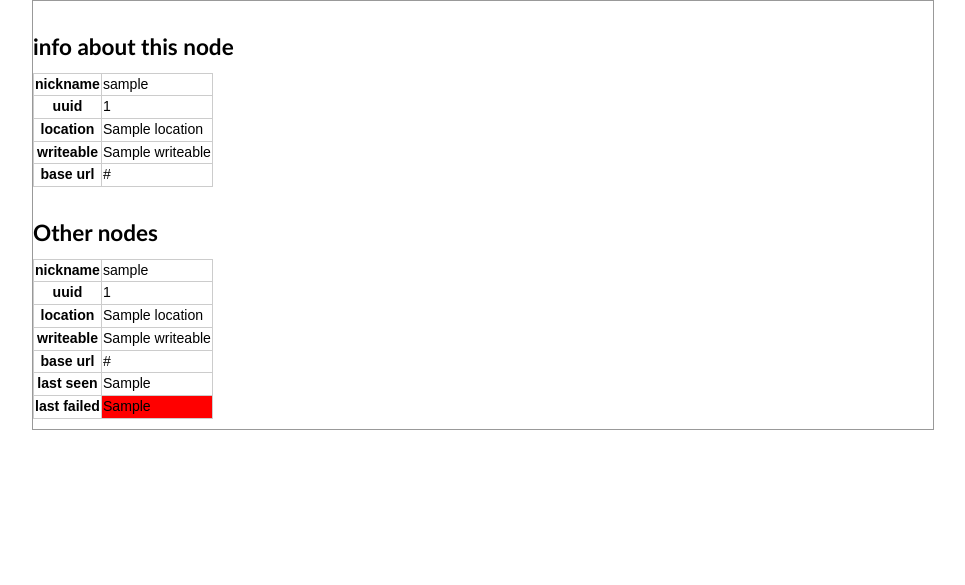
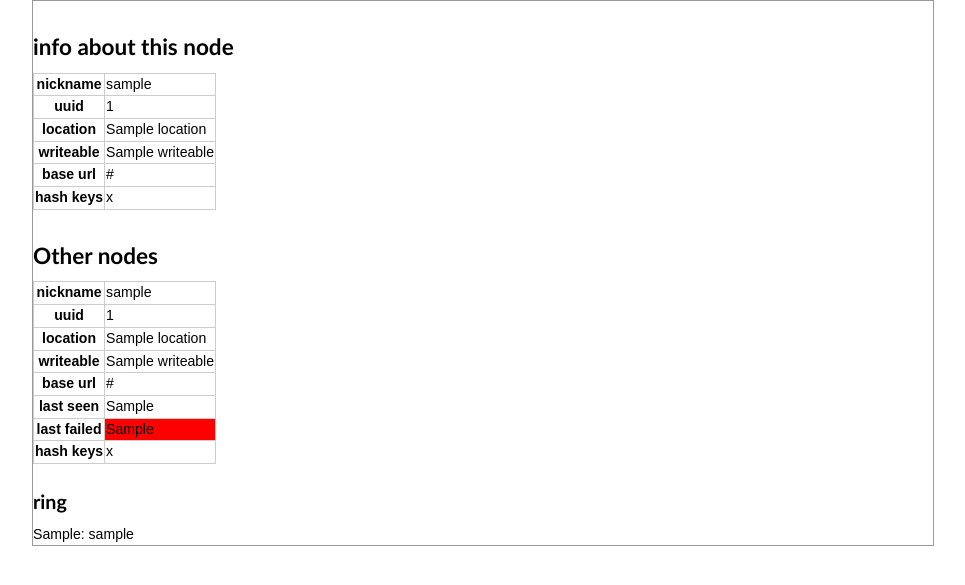
Before and after one commit to thraxil/apomixis, a Django app: template templates/main/status.html in a window 1280 px wide. Shown: the top 585 px of the page, without its empty margins (157-1122 px from the left). Run offline with Django 3.2, Linux system fonts and the light colour scheme; the template is opened without the code that fills it: most values are stand-ins (such as "Sample title", 1, 10 or a date in 2020).

Commit message:
starting on ring implementation

```diff
--- a/main/views.py
+++ b/main/views.py
@@ -10,7 +10,7 @@ import shutil
 import re
 import Image, cStringIO
 import simplejson
-from models import Node, current_neighbors, normalize_url
+from models import Node, current_neighbors, normalize_url, hash_keys, ring
 from datetime import datetime
 
 def square_resize(img,size):
@@ -134,6 +134,8 @@ def status(request):
         # TODO: determine based on storage caps
         'writeable' : settings.CLUSTER['writeable'],
         'base_url' : normalize_url("%s://%s/" % (protocol,request.get_host())),
+        'hash_keys' : hash_keys(settings.CLUSTER['uuid']),
+        'ring' : ring(),
         }
     return data
 
--- a/templates/main/status.html
+++ b/templates/main/status.html
@@ -10,6 +10,10 @@
 <tr><th>location</th><td>{{location}}</td></tr>
 <tr><th>writeable</th><td>{{writeable}}</td></tr>
 <tr><th>base url</th><td>{{base_url}}</td></tr>
+<tr><th>hash keys</th><td>
+{% for k in hash_keys %}{{k}} {% endfor %}
+</td>
+</table>
 </table>
 
 <h2>Other nodes</h2>
@@ -29,8 +33,17 @@ style="background-color: #66ff66"
 style="background-color: red"
 {% endif %}
 >{{node.last_failed}}</td></tr>
+<tr><th>hash keys</th><td>
+{% for k in node.hash_keys %}{{k}} {% endfor %}
+</td>
 </table>
 
 {% endfor %}
 
+<h3>ring</h3>
+
+{% for r in ring %}
+{{r.0}}: {{r.1.nickname}}<br />
+{% endfor %}
+
 {% endblock %}
```
Also changed, not shown: main/models.py (+18 -0 lines).
